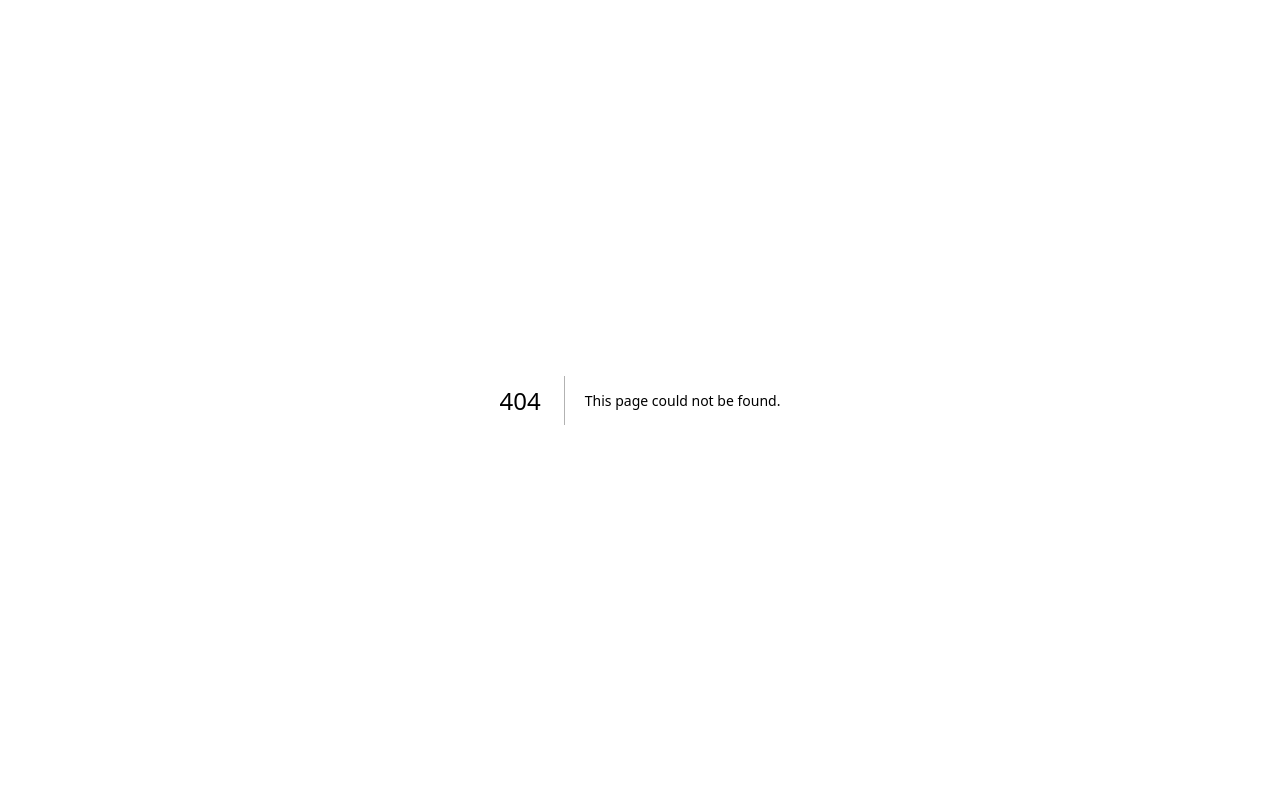
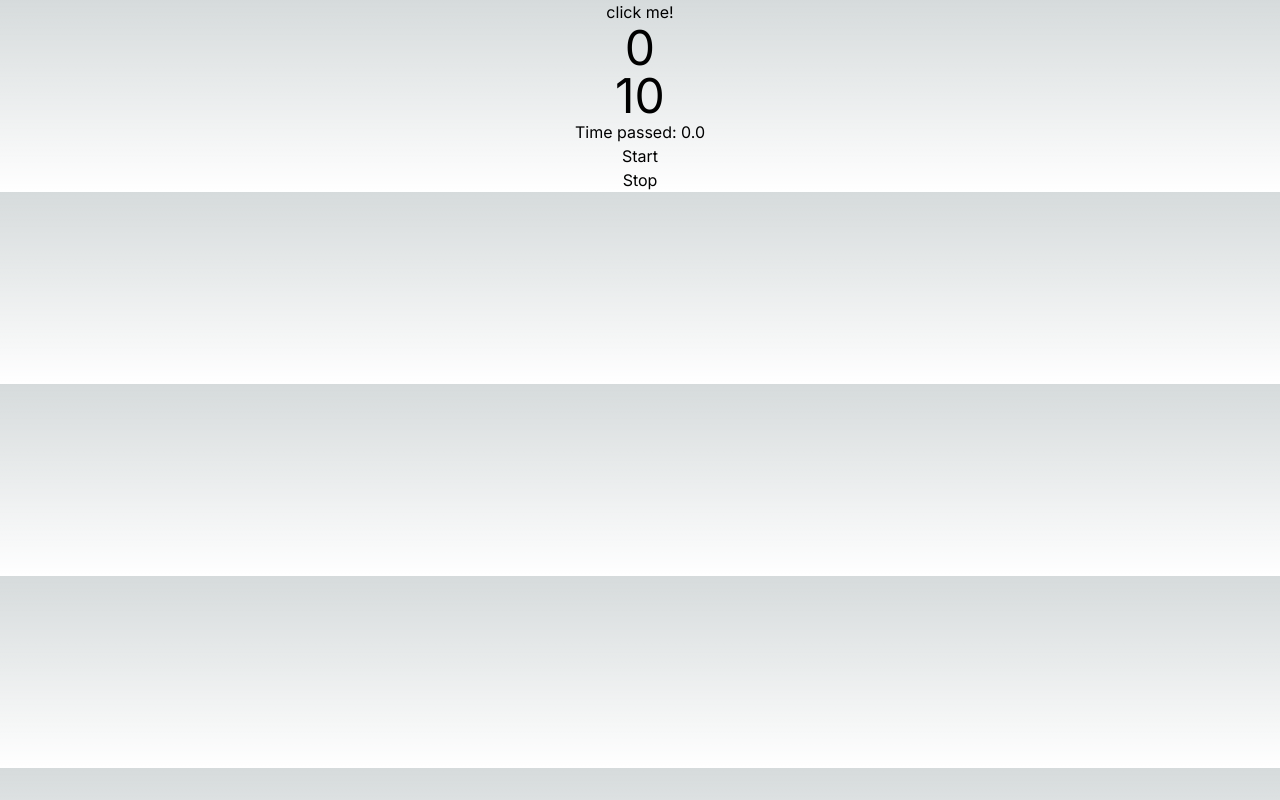
Before and after one commit to salman-aip/learn-react-js-official-docs, a Next.js app: page /useRef in a window 1280 px wide. Before the commit this address had no page. Built offline with nearby package versions, Linux system fonts and the light colour scheme.

Commit message:
initalize useRef()

```diff
--- /dev/null
+++ b/src/app/useRef/page.tsx
@@ -0,0 +1,34 @@
+"use client";
+
+import { useEffect, useRef, useState } from "react";
+import StopWatch from "./stopwatch";
+
+export default function UseRefPage() {
+  const intervalRef = useRef(0);
+  let inputRef = useRef(0);
+
+  let myValue = 10;
+
+  useEffect(() => {
+    console.log("render");
+  }, [inputRef, myValue]);
+
+  const handleClick = () => {
+    inputRef.current = inputRef.current + 1;
+    console.log("clicked " + inputRef.current + " times");
+    myValue = myValue + 1;
+    console.log(myValue);
+  };
+
+  return (
+    <>
+      <div className="flex flex-col justify-center items-center">
+        <button onClick={handleClick}>click me!</button>
+        <h1 className="text-5xl">{inputRef.current}</h1>
+        <h1 className="text-5xl">{myValue}</h1>
+
+        <StopWatch />
+      </div>
+    </>
+  );
+}
--- /dev/null
+++ b/src/app/useRef/stopwatch.tsx
@@ -0,0 +1,33 @@
+import { useRef, useState } from "react";
+
+export default function StopWatch() {
+  const [startTime, setStartTime]: any = useState(null);
+  const [now, setNow]: any = useState(null);
+  const intervalRef: any = useRef(null);
+
+  const handleStart = () => {
+    setStartTime(Date.now());
+    setNow(Date.now());
+
+    intervalRef.current = setInterval(() => {
+      setNow(Date.now());
+    }, 10);
+  };
+
+  const handleStop = () => {
+    clearInterval(intervalRef.current);
+  };
+
+  let secondsPassed = 0;
+  if (startTime != null && now != null) {
+    secondsPassed = (now - startTime) / 1000;
+  }
+
+  return (
+    <>
+      <h1>Time passed: {secondsPassed.toFixed(1)}</h1>
+      <button onClick={handleStart}>Start</button>
+      <button onClick={handleStop}>Stop</button>
+    </>
+  );
+}
```
